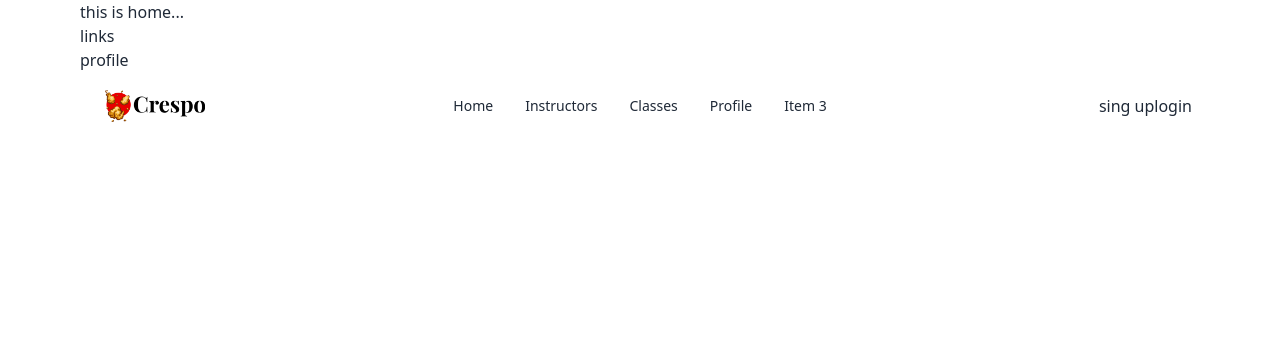
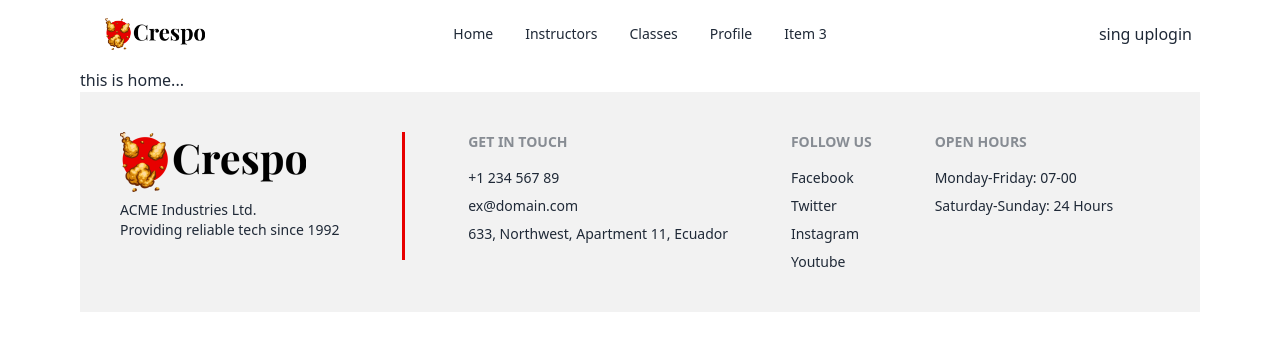
Before and after one commit to mehrabhossain1/crespo-recipes-client, a React (Vite) app: page / in a window 1280 px wide. Shown: the top 350 px of the page. Built offline with nearby package versions, Linux system fonts and the light colour scheme.

Commit message:
footer designed

```diff
--- a/src/Layout/Main.jsx
+++ b/src/Layout/Main.jsx
@@ -1,11 +1,13 @@
 import { Outlet } from "react-router-dom";
 import Navbar from "../pages/Shared/Navbar/Navbar";
+import Footer from "../pages/Shared/Footer/Footer";
 
 const Main = () => {
   return (
     <div>
+      <Navbar />
       <Outlet />
-      <Navbar />
+      <Footer />
     </div>
   );
 };
--- /dev/null
+++ b/src/pages/Shared/Footer/Footer.jsx
@@ -0,0 +1,41 @@
+import logo from "../../../assets/logo.png";
+
+const Footer = () => {
+  return (
+    <>
+      <footer className='footer p-10 bg-base-200 text-base-content'>
+        <div>
+          <img src={logo} alt='logo' />
+          <p>
+            ACME Industries Ltd.
+            <br />
+            Providing reliable tech since 1992
+          </p>
+        </div>
+        <div className='border-l border-2 border-[#e80000] h-32'></div>
+        <div>
+          <span className='footer-title'>Get in touch</span>
+          <a className='link link-hover'>+1 234 567 89</a>
+          <a className='link link-hover'>ex@domain.com</a>
+          <a className='link link-hover'>
+            633, Northwest, Apartment 11, Ecuador
+          </a>
+        </div>
+        <div>
+          <span className='footer-title'>Follow us</span>
+          <a className='link link-hover'>Facebook</a>
+          <a className='link link-hover'>Twitter</a>
+          <a className='link link-hover'>Instagram</a>
+          <a className='link link-hover'>Youtube</a>
+        </div>
+        <div>
+          <span className='footer-title'>Open Hours</span>
+          <a className='link link-hover'>Monday-Friday: 07-00</a>
+          <a className='link link-hover'>Saturday-Sunday: 24 Hours</a>
+        </div>
+      </footer>
+    </>
+  );
+};
+
+export default Footer;
--- a/src/pages/Shared/Navbar/Navbar.jsx
+++ b/src/pages/Shared/Navbar/Navbar.jsx
@@ -36,8 +36,6 @@ const Navbar = () => {
 
   return (
     <>
-      <div>links</div>
-      <div>profile</div>
       <div className='navbar bg-base-100'>
         <div className='navbar-start'>
           <div className='dropdown'>
```
